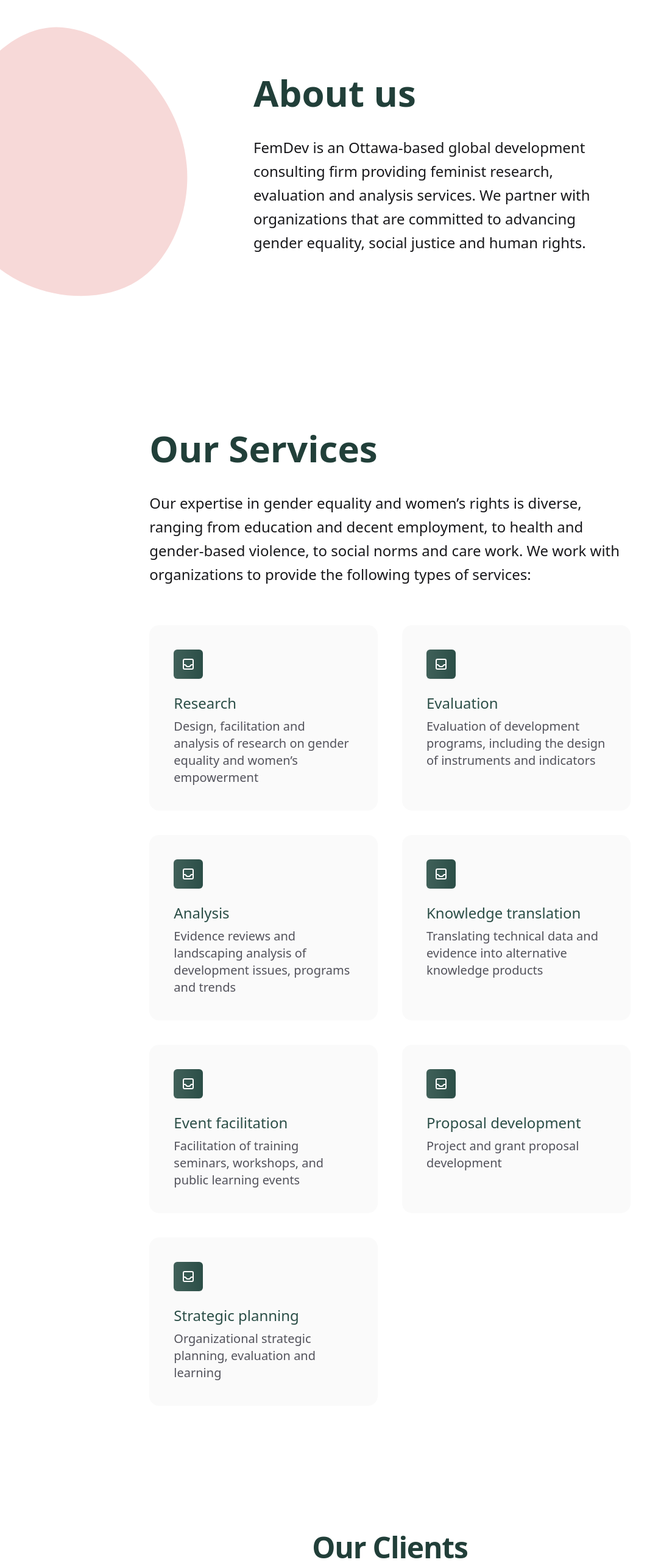
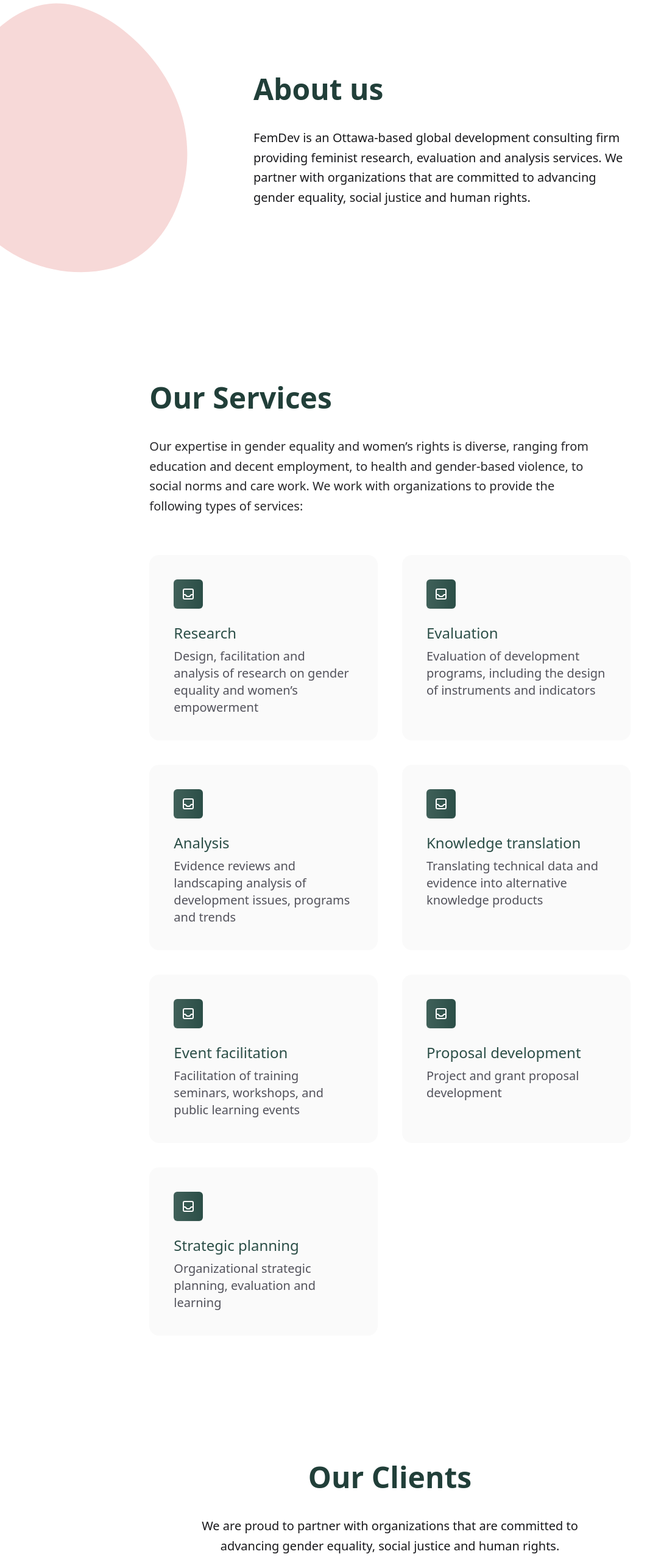
Before and after one commit to FemDev-Consulting/femdevconsulting.ca, a Vue app: page / in a window 1280 px wide. Shown: the part 1000-3566 px from the top of the page at 61% size, without its empty margins (0-1085 px from the left). Built offline with nearby package versions, Linux system fonts and the light colour scheme.

Commit message:
Adjust font sizes

```diff
--- a/src/components/HomeAbout.vue
+++ b/src/components/HomeAbout.vue
@@ -4,10 +4,10 @@
       <div class="w-full lg:w-1/2 py-40 md:py-52 lg:py-52 lg:ml-10 xl:ml-40">
         <div class="sm:text-center lg:text-left">
 
-          <h2 class="tracking-normal font-bold text-brand-green-800 text-4xl sm:text-5xl md:text-6xl xl:text-6xl">
+          <h2 class="tracking-normal font-bold text-brand-green-800 text-4xl sm:text-5xl md:text-6xl xl:text-5xl">
             About us
           </h2>
-          <p class="mt-10 text-2xl text-gray-900 leading-relaxed font-light max-w-prose">
+          <p class="mt-10 text-xl text-gray-900 leading-relaxed font-light max-w-prose">
             FemDev is an Ottawa-based global development consulting firm providing feminist research, evaluation and analysis services. We partner with organizations that are committed to advancing gender equality, social justice and human rights.
           </p>
 
--- a/src/components/HomeClients.vue
+++ b/src/components/HomeClients.vue
@@ -2,20 +2,22 @@
   <!-- This example requires Tailwind CSS v2.0+ -->
   <div class="bg-white">
     <div class="container mt-20 mb-28 py-12 lg:px-20 w-2/3 ">
-      <h2 class="text-5xl font-extrabold text-brand-green-800 tracking-tight text-center">
+
+     <h2 class="tracking-normal font-bold text-brand-green-800 text-4xl sm:text-5xl md:text-6xl xl:text-5xl text-center">
         Our Clients
       </h2>
-      <p class="my-14 text-2xl text-gray-600 max-w-prose text-center">
+      <p class="mt-10 text-xl text-gray-900 leading-relaxed font-light text-center max-w-prose mx-auto">
         We are proud to partner with organizations that are committed to advancing gender equality,
         social justice and human rights.
       </p>
+
       <!--
       <p class="mb-20 text-center text-xl font-semibold uppercase text-brand-green-500 tracking-wider">
         We are proud to partner with organizations that are committed to advancing gender equality,
         social justice and human rights.
       </p>
       -->
-      <div class="grid grid-cols-2 md:grid-cols-6 lg:grid-cols-4 lg:gap-y-20 items-center">
+      <div class="mt-20 grid grid-cols-2 md:grid-cols-6 lg:grid-cols-4 lg:gap-y-20 items-center">
         <div class=" col-span-1 flex justify-center md:col-span-2 lg:col-span-1">
           <img class="h-12 lg:h-8 object-contain" src="/images/clients/bill-and-melinda-gates-foundation.jpg" alt="">
         </div>
--- a/src/components/HomeContact.vue
+++ b/src/components/HomeContact.vue
@@ -6,12 +6,15 @@
         <!-- First column -->
         <div class="w-1/2">
           <div class="pr-10">
-            <h2 class="text-5xl font-extrabold text-brand-green-800 tracking-tight">
+
+            <h2 class="tracking-normal font-bold text-brand-green-800 text-4xl sm:text-5xl md:text-6xl xl:text-5xl">
               Get in touch
             </h2>
-            <p class="my-10 text-2xl text-gray-600 max-w-prose">
+
+            <p class="mt-10 text-xl text-gray-900 leading-relaxed font-light">
               Nullam risus blandit ac aliquam justo ipsum. Quam mauris volutpat massa dictumst amet. Sapien tortor lacus arcu.
             </p>
+
             <dl class="mt-8 text-base text-gray-500">
               <div class="mt-6">
                 <dt class="sr-only">Phone number</dt>
--- a/src/components/HomeServices.vue
+++ b/src/components/HomeServices.vue
@@ -3,11 +3,11 @@
     <div class="container bg-gray-1s00 w-full xl:w-2/3 rounded-2xl ">
       <div class="xl:py-20">
 
-        <h2 class="tracking-normal font-bold text-brand-green-800 text-4xl sm:text-5xl md:text-6xl xl:text-6xl">
+        <h2 class="tracking-normal font-bold text-brand-green-800 text-4xl sm:text-5xl md:text-6xl xl:text-5xl">
           Our Services
         </h2>
 
-        <p class="mt-10 text-2xl text-gray-900 leading-relaxed font-light max-w-prose">
+        <p class="mt-10 text-xl text-gray-800 leading-relaxed font-light max-w-prose">
           Our expertise in gender equality and women’s rights is diverse, ranging from education and decent employment, to health and gender-based violence, to social norms and care work. We work with organizations to provide the following types of services:
         </p>
 
```
